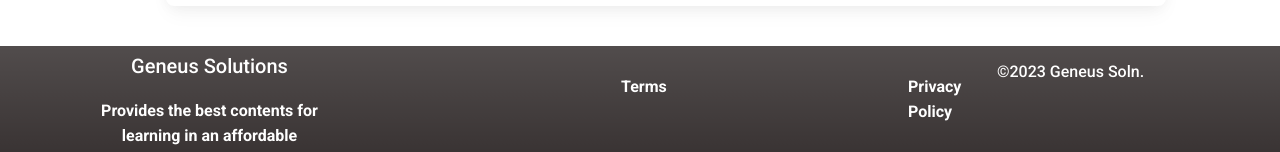
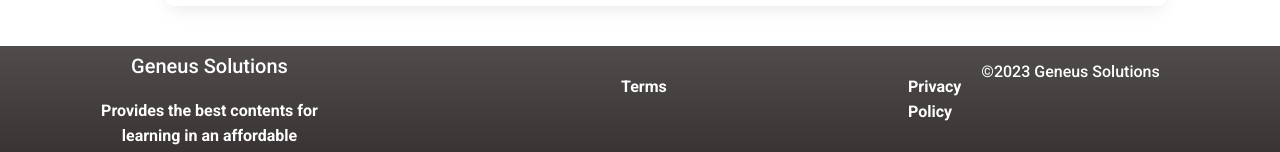
Before and after one commit to Deepak-gupta21/geneus-main, a React (Create React App) app in the folder client/: page /blog in a window 1280 px wide. Shown: the part 1379-1531 px from the top of the page. Built offline with nearby package versions, Linux system fonts and the light colour scheme.

Commit message:
footer review comments fixed

```diff
--- a/client/src/components/Footer/Footer.jsx
+++ b/client/src/components/Footer/Footer.jsx
@@ -42,7 +42,7 @@
           </MDBCol>
 
           <MDBCol lg='3' md='6' className='mb-1 mb-md-0 mt-2'>
-            <h6 className='mb-0 fs-6'>&copy;2023 Geneus Soln.</h6>
+            <h6 className='mb-0 fs-6'>&copy;2023 Geneus Solutions</h6>
           </MDBCol>
 
         </MDBRow>
```
